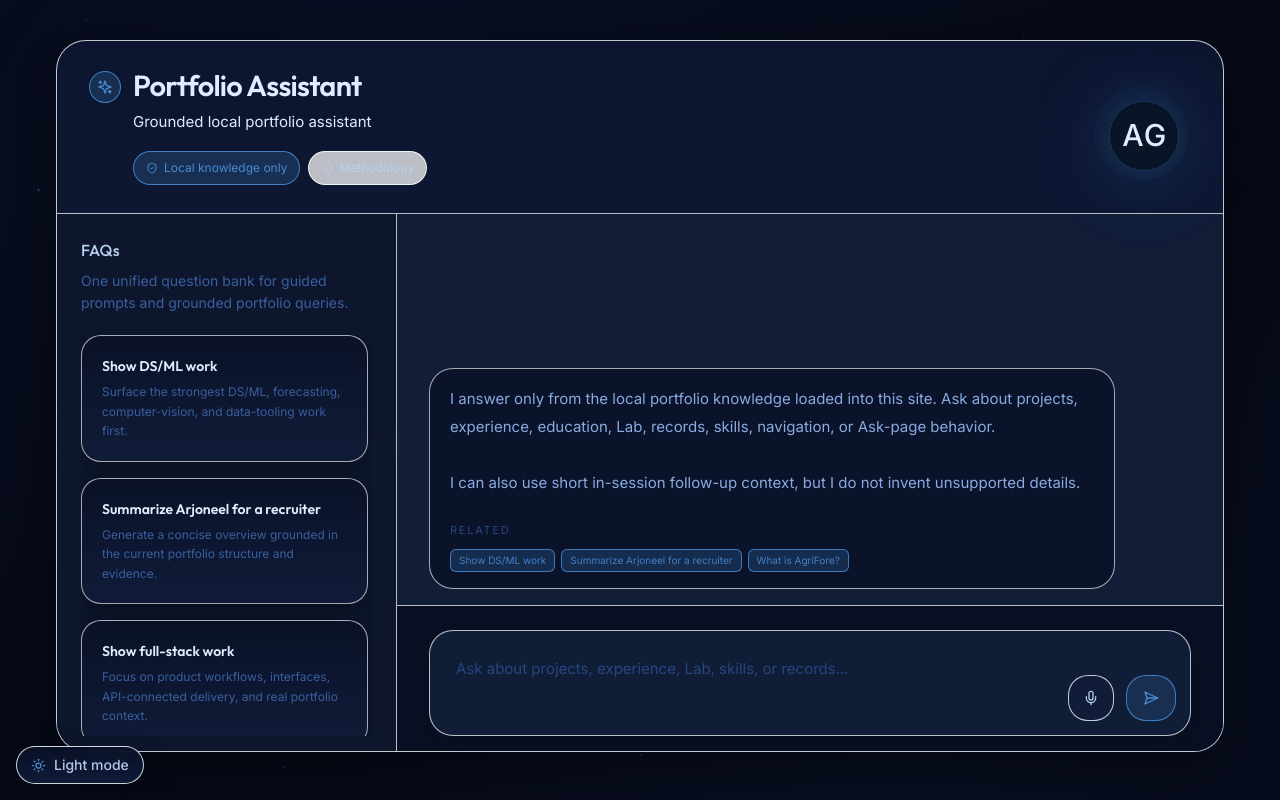
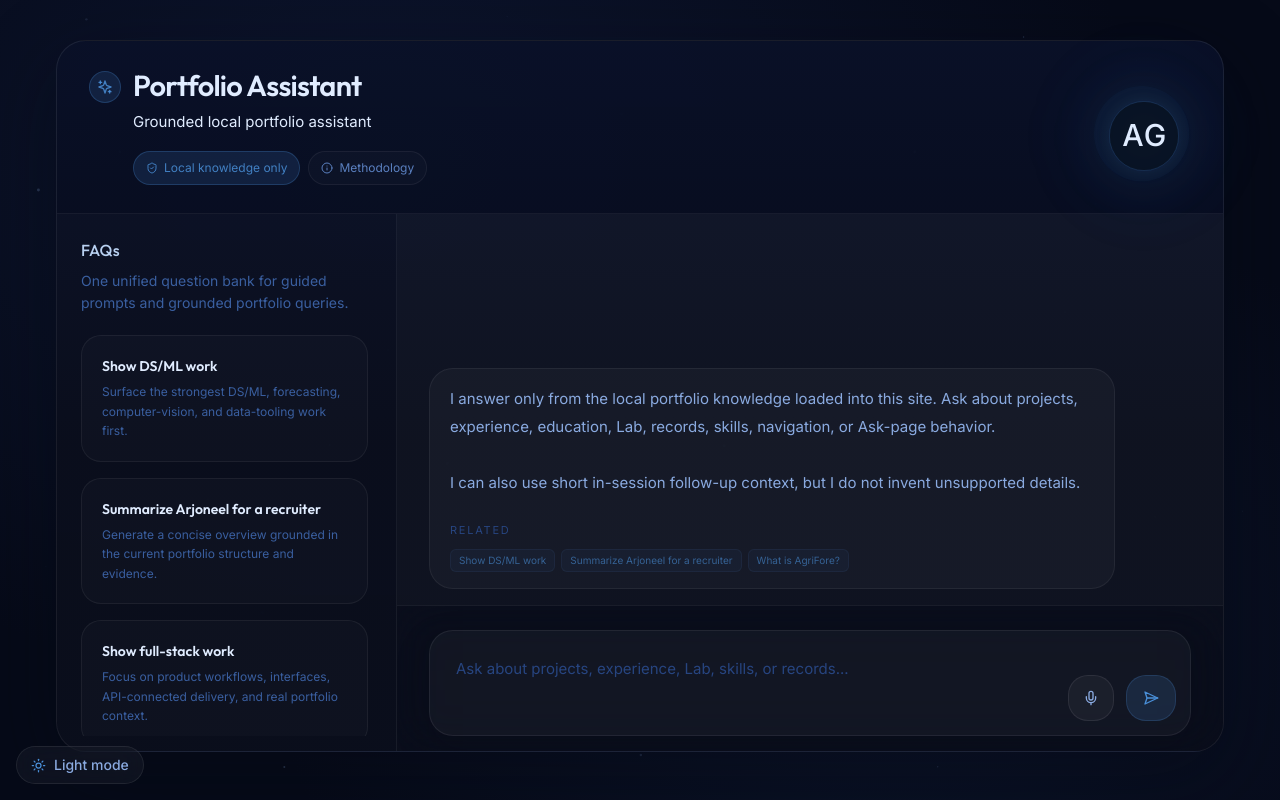
Before and after one commit to arjoneelghosh/mark2_execution, a React (Vite) app: page /ask in a window 1280 px wide. Built offline with nearby package versions, Linux system fonts and the light colour scheme.

Commit message:
fix: restore dark mode parity on light_mode_exec

```diff
--- a/src/index.css
+++ b/src/index.css
@@ -349,6 +349,11 @@ a:hover {
     transition: background var(--transition-normal) ease;
   }
 
+  .surface-chat-column {
+    background: rgb(var(--chat-surface-rgb) / 0.72);
+    transition: background var(--transition-normal) ease;
+  }
+
   .surface-composer {
     background: rgb(var(--composer-surface-rgb) / 0.92);
     transition: background var(--transition-normal) ease;
@@ -622,6 +627,248 @@ a:hover {
     box-shadow: var(--shadow-accent);
     transform: translateY(-1px);
   }
+
+  :root[data-theme='dark'] .glass-panel {
+    background: rgb(var(--border-rgb) / 0.04);
+    border: 1px solid rgb(var(--border-rgb) / 0.08);
+    box-shadow: var(--shadow-panel);
+    backdrop-filter: blur(12px);
+    -webkit-backdrop-filter: blur(12px);
+  }
+
+  :root[data-theme='dark'] .glow-border {
+    border: 1px solid rgb(var(--accent-border-rgb) / 0.15);
+    box-shadow: 0 0 15px rgb(var(--accent-blue-rgb) / 0.08);
+  }
+
+  :root[data-theme='dark'] .glow-border-hover {
+    border-color: rgb(var(--accent-border-rgb) / 0.3);
+    box-shadow: 0 0 25px rgb(var(--accent-blue-rgb) / 0.15);
+  }
+
+  :root[data-theme='dark'] .card-base {
+    background: rgb(var(--border-rgb) / 0.02);
+    border: 1px solid rgb(var(--border-rgb) / 0.06);
+    box-shadow: none;
+  }
+
+  :root[data-theme='dark'] .card-base:hover {
+    background: rgb(var(--border-rgb) / 0.04);
+    border-color: rgb(var(--accent-border-rgb) / 0.2);
+    box-shadow: 0 0 20px rgb(var(--accent-blue-rgb) / 0.1);
+  }
+
+  :root[data-theme='dark'] .bg-page {
+    background:
+      radial-gradient(ellipse at 30% 20%, rgb(var(--page-tint-primary-rgb) / 0.4) 0%, transparent 60%),
+      radial-gradient(ellipse at 70% 80%, rgb(var(--page-tint-secondary-rgb) / 0.2) 0%, transparent 50%),
+      rgb(var(--page-bg-rgb));
+  }
+
+  :root[data-theme='dark'] .bg-home {
+    background:
+      radial-gradient(ellipse at 25% 15%, rgb(var(--page-tint-primary-rgb) / 0.5) 0%, transparent 55%),
+      radial-gradient(ellipse at 75% 60%, rgb(var(--page-tint-secondary-rgb) / 0.25) 0%, transparent 50%),
+      radial-gradient(ellipse at 50% 90%, rgb(var(--page-home-tint-tertiary-rgb) / 0.3) 0%, transparent 40%),
+      rgb(var(--page-bg-rgb));
+  }
+
+  :root[data-theme='dark'] .overlay-dim {
+    background: rgb(var(--overlay-rgb) / 0.75);
+  }
+
+  :root[data-theme='dark'] .surface-shell {
+    background: linear-gradient(
+      180deg,
+      rgb(var(--navy-900-rgb) / 0.96) 0%,
+      rgb(var(--navy-950-rgb) / 0.96) 52%,
+      rgb(var(--navy-950-rgb) / 0.98) 100%
+    );
+    border: 1px solid rgb(var(--border-rgb) / 0.08);
+    box-shadow: 0 20px 80px rgba(4, 10, 20, 0.42);
+  }
+
+  :root[data-theme='dark'] .surface-shell-deep {
+    background: linear-gradient(
+      180deg,
+      rgb(var(--navy-900-rgb) / 0.95) 0%,
+      rgb(var(--navy-950-rgb) / 0.96) 56%,
+      rgb(var(--navy-950-rgb) / 0.98) 100%
+    );
+    border: 1px solid rgb(var(--border-rgb) / 0.08);
+    box-shadow: 0 24px 80px rgba(4, 10, 20, 0.4);
+  }
+
+  :root[data-theme='dark'] .surface-faq {
+    background: rgb(var(--border-rgb) / 0.015);
+  }
+
+  :root[data-theme='dark'] .surface-chat-column {
+    background: transparent;
+  }
+
+  :root[data-theme='dark'] .surface-chat {
+    background: rgb(var(--border-rgb) / 0.035);
+  }
+
+  :root[data-theme='dark'] .surface-composer {
+    background: rgb(var(--border-rgb) / 0.02);
+  }
+
+  :root[data-theme='dark'] .surface-input-shell {
+    background: rgb(var(--border-rgb) / 0.035);
+    border: 1px solid rgb(var(--border-rgb) / 0.07);
+    box-shadow: 0 14px 34px rgba(4, 10, 20, 0.22);
+  }
+
+  :root[data-theme='dark'] .surface-bubble {
+    background: rgb(var(--border-rgb) / 0.03);
+    border: 1px solid rgb(var(--border-rgb) / 0.06);
+  }
+
+  :root[data-theme='dark'] .surface-bubble-user {
+    background: rgb(var(--accent-blue-rgb) / 0.1);
+    border: 1px solid rgb(var(--accent-border-rgb) / 0.18);
+    box-shadow: 0 0 18px rgb(var(--accent-blue-rgb) / 0.06);
+  }
+
+  :root[data-theme='dark'] .theme-divider {
+    border-color: rgb(var(--border-rgb) / 0.06);
+  }
+
+  :root[data-theme='dark'] .theme-divider-soft {
+    border-color: rgb(var(--border-rgb) / 0.04);
+  }
+
+  :root[data-theme='dark'] .theme-pill {
+    background: rgb(var(--border-rgb) / 0.02);
+    border: 1px solid rgb(var(--border-rgb) / 0.06);
+    color: rgb(var(--navy-300-rgb) / 1);
+  }
+
+  :root[data-theme='dark'] .theme-pill:hover {
+    background: rgb(var(--border-rgb) / 0.04);
+    border-color: rgb(var(--border-rgb) / 0.12);
+    color: rgb(var(--navy-100-rgb) / 1);
+  }
+
+  :root[data-theme='dark'] .theme-pill-accent {
+    background: rgb(var(--accent-blue-rgb) / 0.15);
+    border: 1px solid rgb(var(--accent-border-rgb) / 0.25);
+    color: rgb(var(--accent-blue-rgb) / 0.85);
+  }
+
+  :root[data-theme='dark'] .theme-tag {
+    background: rgb(var(--border-rgb) / 0.03);
+    border: 1px solid rgb(var(--border-rgb) / 0.04);
+    color: rgb(var(--navy-400-rgb) / 1);
+  }
+
+  :root[data-theme='dark'] .theme-tag-accent {
+    background: rgb(var(--accent-blue-rgb) / 0.05);
+    border: 1px solid rgb(var(--accent-border-rgb) / 0.08);
+    color: rgb(var(--accent-blue-rgb) / 0.6);
+  }
+
+  :root[data-theme='dark'] .theme-meta-pill {
+    background: rgb(var(--border-rgb) / 0.03);
+    border: 1px solid rgb(var(--border-rgb) / 0.04);
+    color: rgb(var(--navy-500-rgb) / 1);
+  }
+
+  :root[data-theme='dark'] .theme-button-accent {
+    background: rgb(var(--accent-blue-rgb) / 0.15);
+    border: 1px solid rgb(var(--accent-border-rgb) / 0.2);
+    color: rgb(var(--accent-blue-rgb) / 1);
+    box-shadow: none;
+  }
+
+  :root[data-theme='dark'] .theme-button-accent:hover {
+    background: rgb(var(--accent-blue-rgb) / 0.25);
+    border-color: rgb(var(--accent-border-rgb) / 0.35);
+    color: rgb(var(--accent-glow-rgb) / 1);
+    box-shadow: none;
+  }
+
+  :root[data-theme='dark'] .theme-button-muted {
+    background: rgb(var(--border-rgb) / 0.04);
+    border: 1px solid rgb(var(--border-rgb) / 0.08);
+    color: rgb(var(--navy-200-rgb) / 1);
+    box-shadow: none;
+  }
+
+  :root[data-theme='dark'] .theme-button-muted:hover {
+    background: rgb(var(--border-rgb) / 0.06);
+    border-color: rgb(var(--border-rgb) / 0.08);
+    color: rgb(var(--navy-50-rgb) / 1);
+    box-shadow: none;
+  }
+
+  :root[data-theme='dark'] .theme-button-disabled {
+    background: rgb(var(--border-rgb) / 0.02);
+    border: 1px solid rgb(var(--border-rgb) / 0.04);
+    color: rgb(var(--navy-500-rgb) / 1);
+  }
+
+  :root[data-theme='dark'] .theme-callout-surface,
+  :root[data-theme='dark'] .theme-home-cta {
+    background: rgb(var(--border-rgb) / 0.02);
+    border: 1px solid rgb(var(--border-rgb) / 0.06);
+    box-shadow: none;
+  }
+
+  :root[data-theme='dark'] .theme-callout-surface:hover,
+  :root[data-theme='dark'] .theme-home-cta:hover {
+    background: rgb(var(--border-rgb) / 0.04);
+    border-color: rgb(var(--accent-border-rgb) / 0.2);
+    box-shadow: 0 0 20px rgb(var(--accent-blue-rgb) / 0.1);
+  }
+
+  :root[data-theme='dark'] .theme-media-frame {
+    background: rgb(var(--navy-950-rgb) / 0.6);
+    border: 1px solid rgb(var(--border-rgb) / 0.08);
+    box-shadow: none;
+  }
+
+  :root[data-theme='dark'] .home-portrait-overlay-left {
+    background: linear-gradient(
+      to right,
+      rgb(var(--navy-950-rgb)) 0%,
+      rgb(var(--navy-950-rgb) / 0.28) 58%,
+      transparent 100%
+    );
+  }
+
+  :root[data-theme='dark'] .home-portrait-overlay-top {
+    background: linear-gradient(
+      to top,
+      rgb(var(--navy-950-rgb) / 0.42) 0%,
+      transparent 58%,
+      rgb(var(--navy-950-rgb) / 0.12) 100%
+    );
+  }
+
+  :root[data-theme='dark'] .home-portrait-overlay-bottom {
+    background: linear-gradient(
+      to bottom,
+      rgb(var(--navy-950-rgb) / 0.1) 0%,
+      transparent 48%,
+      rgb(var(--navy-950-rgb) / 0.38) 100%
+    );
+  }
+
+  :root[data-theme='dark'] .theme-toggle-button {
+    background: rgb(var(--border-rgb) / 0.04);
+    border: 1px solid rgb(var(--border-rgb) / 0.08);
+    color: rgb(var(--navy-200-rgb) / 1);
+    box-shadow: none;
+  }
+
+  :root[data-theme='dark'] .theme-toggle-button:hover {
+    border-color: rgb(var(--accent-border-rgb) / 0.2);
+    color: rgb(var(--navy-50-rgb) / 1);
+    box-shadow: 0 0 20px rgb(var(--accent-blue-rgb) / 0.1);
+  }
 }
 
 .stagger-1 { animation-delay: 0.05s; }
--- a/src/pages/AskPage.tsx
+++ b/src/pages/AskPage.tsx
@@ -173,7 +173,7 @@ const AskPage: React.FC = () => {
               </div>
             </section>
 
-            <section className="surface-chat min-h-0 min-w-0 overflow-hidden">
+            <section className="surface-chat-column min-h-0 min-w-0 overflow-hidden">
               <PortfolioChatPanel
                 isOpen={true}
                 onClose={() => {}}
```
Also changed, not shown: 1 other file (tests, documents, lock files or other folders).
